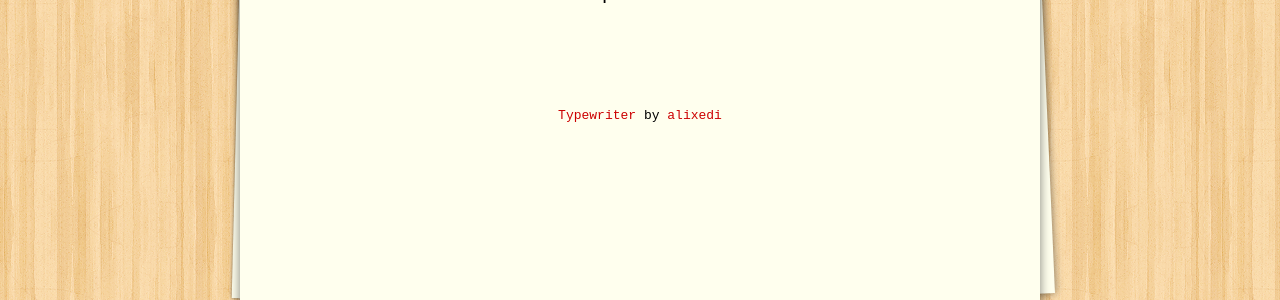
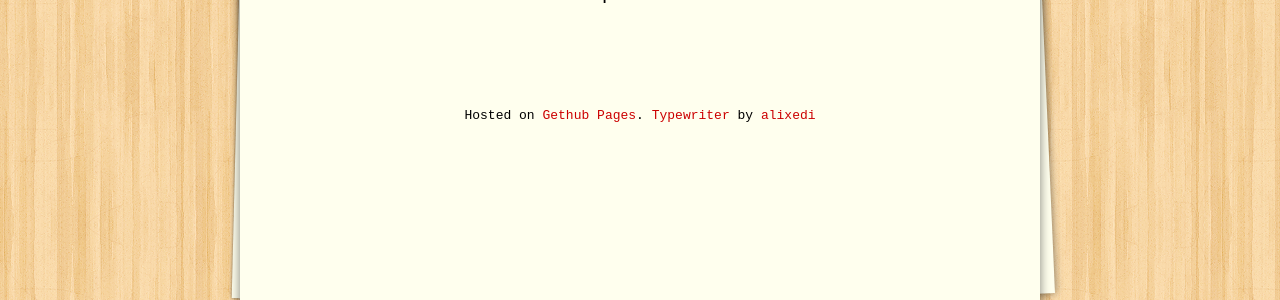
Before and after one commit to tyclayton/writinggirl.github.io, a Jekyll site: the page built from index.html, in a window 1280 px wide. Shown: the part 726-1026 px from the top of the page. Built offline with Jekyll 4.4.1, drawn with Linux system fonts in a browser that asks for light colours; the list of posts is cut into pages by our own code.

Commit message:
Create footer.html

```diff
--- a/_includes/footer.html
+++ b/_includes/footer.html
@@ -1,3 +1,3 @@
 <footer class="site-footer">
-<a href="https://github.com/alixedi/typewriter">Typewriter</a> by <a href="http://twitter.com/alixedi">alixedi</a>
+  Hosted on <a href="https://pages.github.com">Gethub Pages</a>. <a href="https://github.com/alixedi/typewriter">Typewriter</a> by <a href="http://twitter.com/alixedi">alixedi</a>
 </footer>
```
